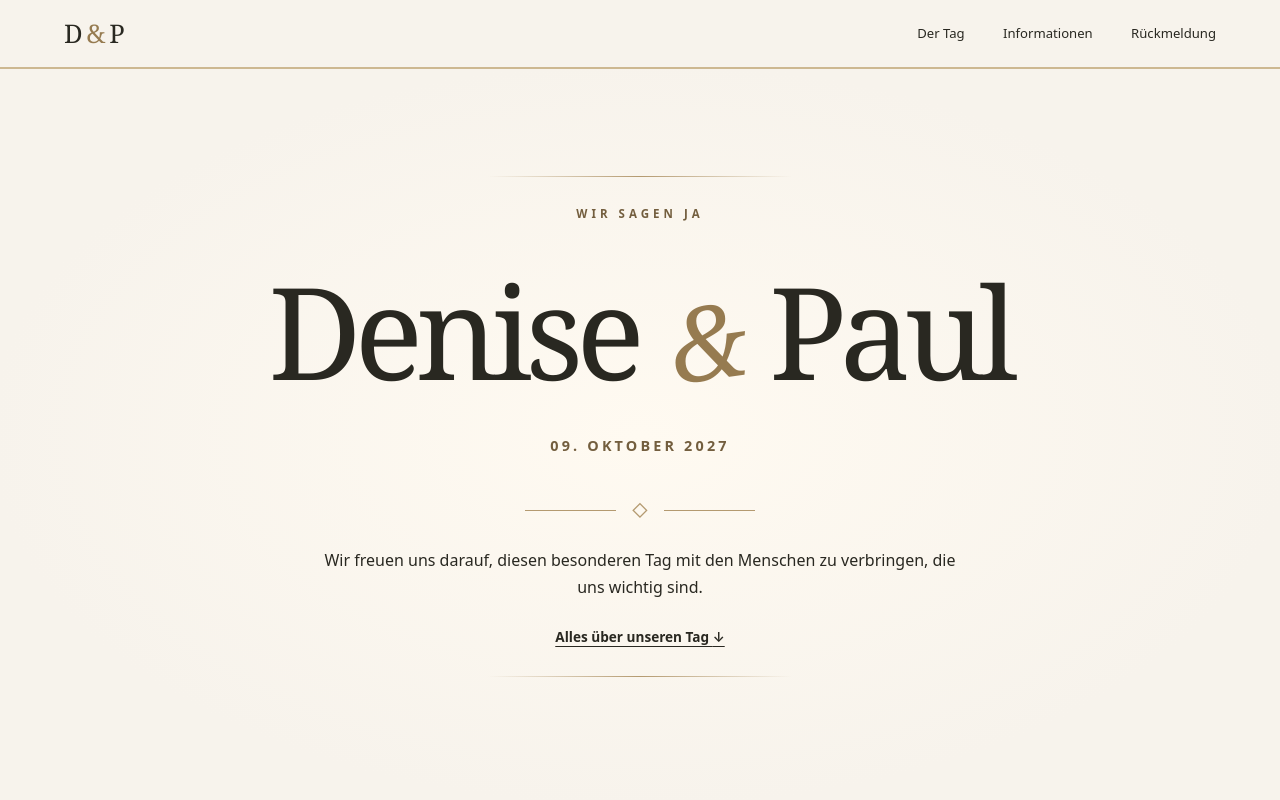
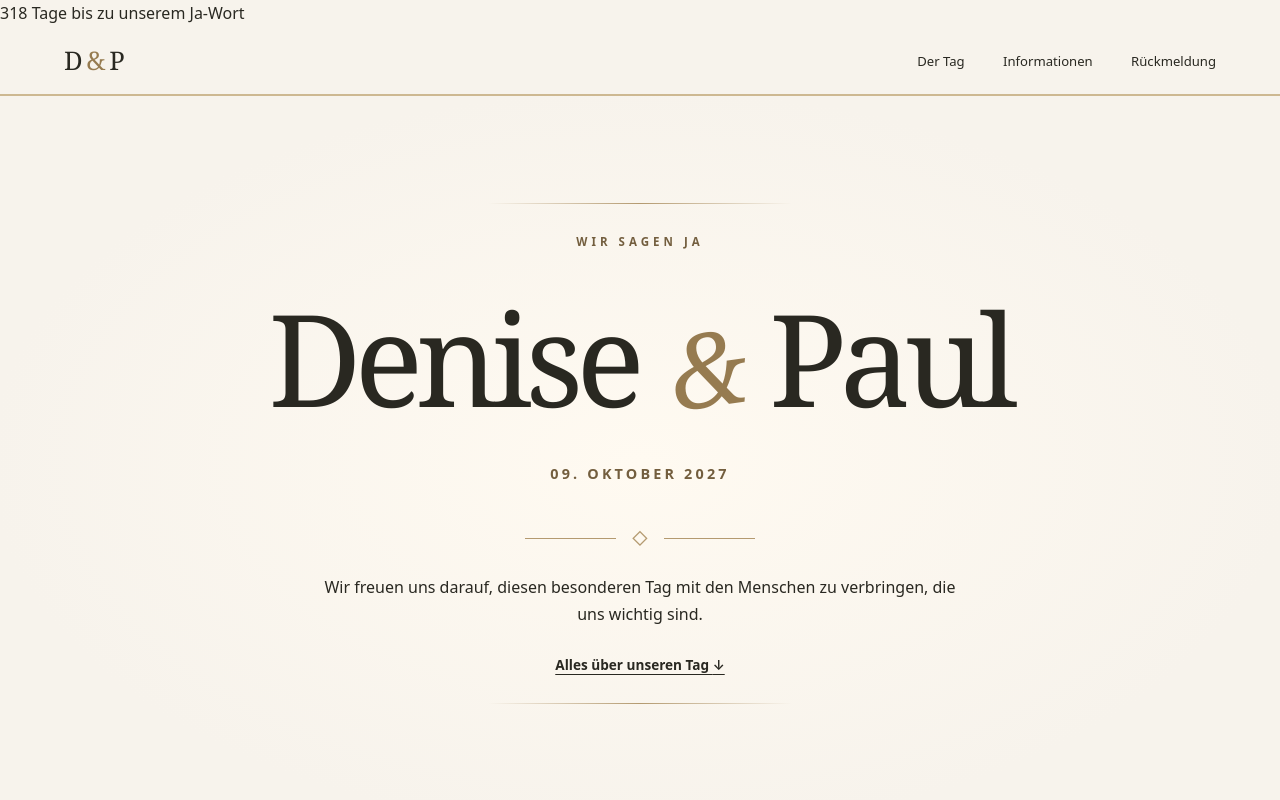
Before and after one commit to forever-de-pa/denise-und-paul, a plain HTML site: page index.html in a window 1280 px wide. Shown: the top 800 px of the page. Drawn offline with Linux system fonts and the light colour scheme.

Commit message:
Update index.html
Countdown hinzugefügt

```diff
--- a/index.html
+++ b/index.html
@@ -6,6 +6,12 @@
   <meta name="theme-color" content="#f6f2eb">
   <meta name="description" content="Wir heiraten am 9. Oktober 2027. Alle Informationen zu unserem Tag und die Rückmeldung findet ihr hier.">
   <title>Denise &amp; Paul – 09. Oktober 2027</title>
+  <div class="countdown" aria-label="Countdown zur Hochzeit">
+  <span class="countdown__zahl" id="countdown-tage"></span>
+  <span class="countdown__text" id="countdown-text">
+    Tage bis zu unserem Ja-Wort
+  </span>
+</div>
   <link rel="stylesheet" href="style.css">
 </head>
 <body>
@@ -101,5 +107,35 @@
     <p class="footer-date">09 · 10 · 2027</p>
     <p class="legal-placeholder">[IMPRESSUM / DATENSCHUTZHINWEISE – VOR VERÖFFENTLICHUNG ERGÄNZEN]</p>
   </footer>
+  <script>
+  function aktualisiereCountdown() {
+    const heute = new Date();
+
+    // Kalendertage statt Stunden zählen
+    const heuteTag = Date.UTC(
+      heute.getFullYear(), heute.getMonth(), heute.getDate()
+    );
+    const hochzeitTag = Date.UTC(2027, 9, 9); // Oktober = Monat 9
+    const tage = Math.ceil((hochzeitTag - heuteTag) / 86400000);
+
+    const zahl = document.getElementById("countdown-tage");
+    const text = document.getElementById("countdown-text");
+
+    if (tage > 0) {
+      zahl.textContent = tage;
+      text.textContent = tage === 1
+        ? "Tag bis zu unserem Ja-Wort"
+        : "Tage bis zu unserem Ja-Wort";
+    } else {
+      zahl.textContent = "";
+      text.textContent = tage === 0
+        ? "Heute ist unser großer Tag!"
+        : "Schön, dass ihr Teil unserer Geschichte seid.";
+    }
+  }
+
+  aktualisiereCountdown();
+  setInterval(aktualisiereCountdown, 60000);
+</script>
 </body>
 </html>
```
